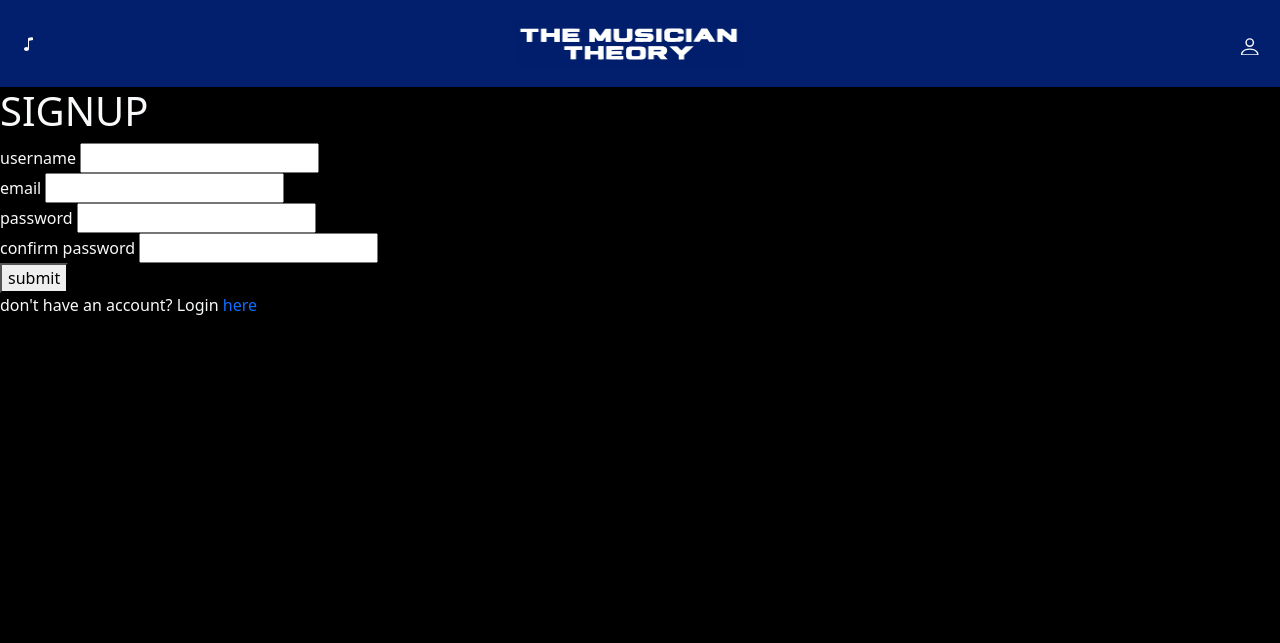
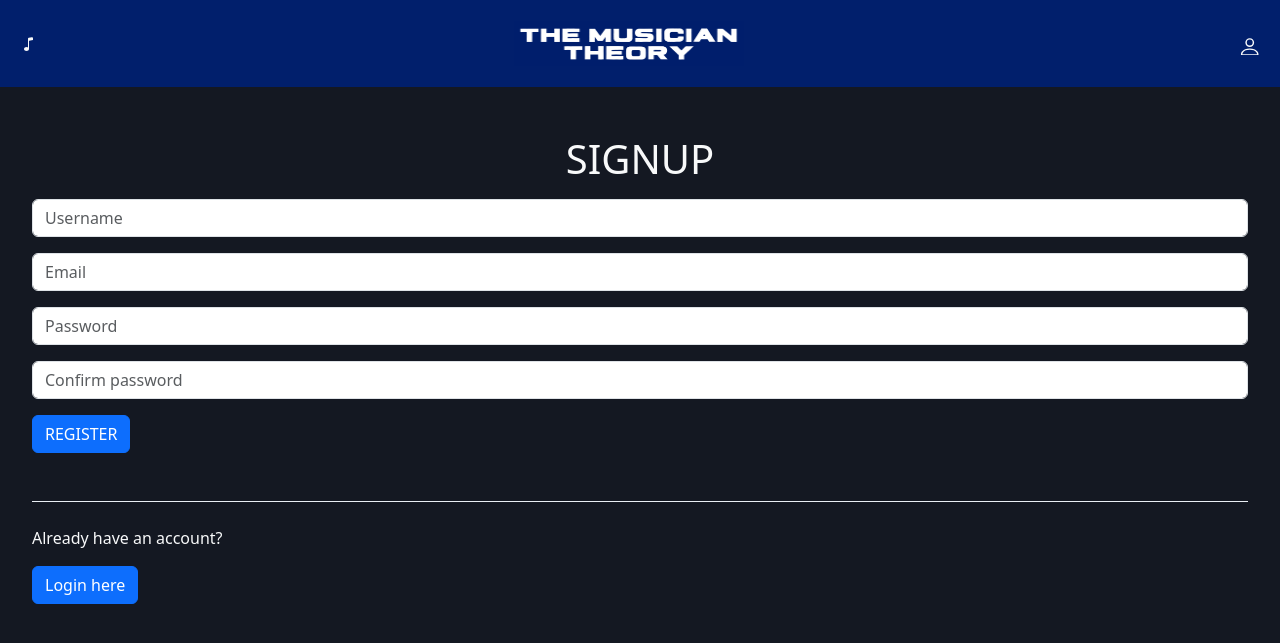
Before and after one commit to yadhumanikandan/music_web_django, a Django app: page /auth/signup/ in a window 1280 px wide. Shown: the top 643 px of the page. Run offline with Django 5.2, Linux system fonts and the light colour scheme.

Commit message:
login and register page done

```diff
--- a/music_web/authenticat/templates/authenticat/base.html
+++ b/music_web/authenticat/templates/authenticat/base.html
@@ -5,12 +5,11 @@
     <meta charset="UTF-8">
     <meta name="viewport" content="width=device-width, initial-scale=1.0">
     <link href="https://cdn.jsdelivr.net/npm/bootstrap@5.3.3/dist/css/bootstrap.min.css" rel="stylesheet" integrity="sha384-QWTKZyjpPEjISv5WaRU9OFeRpok6YctnYmDr5pNlyT2bRjXh0JMhjY6hW+ALEwIH" crossorigin="anonymous">
-    <link rel="stylesheet" href="{% static 'base/css/style.css' %}">
+    <!-- <link rel="stylesheet" href="{% static 'base/css/style.css' %}"> -->
     <title>{% block title %} TheMusicianTheory {% endblock %}</title>
 </head>
 
-<body class="bg-black text-light">
-<!-- <body class=" text-light" style="background-image: url('{% static 'base/img/bg.jpeg' %}'); background-repeat: no-repeat; background-size: cover; background-position: center;"> -->
+<body class=" text-light" style="background-color: #141822;">
 
 
 <div>
@@ -48,7 +47,7 @@
 
 
 
-    <div>
+    <div class="m-3">
         {% block content %}
 
         {% endblock %}
--- a/music_web/authenticat/templates/authenticat/signup.html
+++ b/music_web/authenticat/templates/authenticat/signup.html
@@ -4,26 +4,44 @@
 
 {% block content %}
 
-<h1>SIGNUP</h1>
+<div class="mt-5">
+<div class="m-3">
+<h1 align="center" >SIGNUP</h1>
 <form action="#" method="post">
     {% csrf_token %}
 
-    <label for="">username</label>
-    <input type="text" name="username">
-    <br>
-    <label for="">email</label>
-    <input type="email" name="email">
-    <br>
-    <label for="">password</label>
-    <input type="password" name="password1">
-    <br>
-    <label for="">confirm password</label>
-    <input type="password" name="password2">
-    <br>
+    <div class="mt-3">
+    <input class="form-control" type="text" name="username" placeholder="Username">
+    </div>
 
+    <div class="mt-3">
+    <input class="form-control" type="email" name="email" placeholder="Email">
+</div>
 
-    <button type="submit">submit</button>
+    <div class="mt-3">
+    <input class="form-control" type="password" name="password1" placeholder="Password">
+</div>
+
+    <div class="mt-3">
+    <input class="form-control" type="password" name="password2" placeholder="Confirm password">
+</div>
+
+    <div class="mt-3">
+        <button class="btn btn-primary" type="submit">  REGISTER  </button>
+</div>
+
 </form>
-<p>don't have an account? Login <a href="/auth/signin">here</p>
+
+<div class="mb-4">
+    <div class="mt-5" style="height: 1px; background-color: #EAEFF5"></div>
+</div>
+
+    <div class="">
+    <p>Already have an account?</p>
+    <a href="/auth/signin"><button class="btn btn-primary" type="button"> Login here</button></a>
+    </div>
+
+</div>
+</div>
 
 {% endblock %}
--- a/music_web/base/templates/base/base.html
+++ b/music_web/base/templates/base/base.html
@@ -9,8 +9,7 @@
     <title>{% block title %} TheMusicianTheory {% endblock %}</title>
 </head>
 
-<body class="bg-black text-light">
-<!-- <body class=" text-light" style="background-image: url('{% static 'base/img/bg.jpeg' %}'); background-repeat: no-repeat; background-size: cover; background-position: center;"> -->
+<body class=" text-light" style="background-color: #141822;">
 
 
 <div>
--- a/music_web/music_admin/templates/music_admin/base.html
+++ b/music_web/music_admin/templates/music_admin/base.html
@@ -9,8 +9,7 @@
     <title>{% block title %} Music Admin {% endblock %}</title>
 </head>
 
-<body class="bg-black text-light">
-<!-- <body class=" text-light" style="background-image: url('{% static 'base/img/bg.jpeg' %}'); background-repeat: no-repeat; background-size: cover; background-position: center;"> -->
+<body class=" text-light" style="background-color: #141822;">
 
 
 <div>
```
Also changed, not shown: music_web/authenticat/templates/authenticat/signin.html (+27 -14 lines), music_web/base/templates/base/home.html (+5 -5 lines), music_web/base/static/base/img/bg.jpeg (deleted), music_web/base/static/base/img/chord-bg.jpg, music_web/base/static/base/img/con-bg.png, music_web/base/static/base/img/pp-bg.jpeg, music_web/base/static/base/img/scale-bg.jpg (added), music_web/base/static/base/img/scale-bg.png (deleted), music_web/db.sqlite3.
